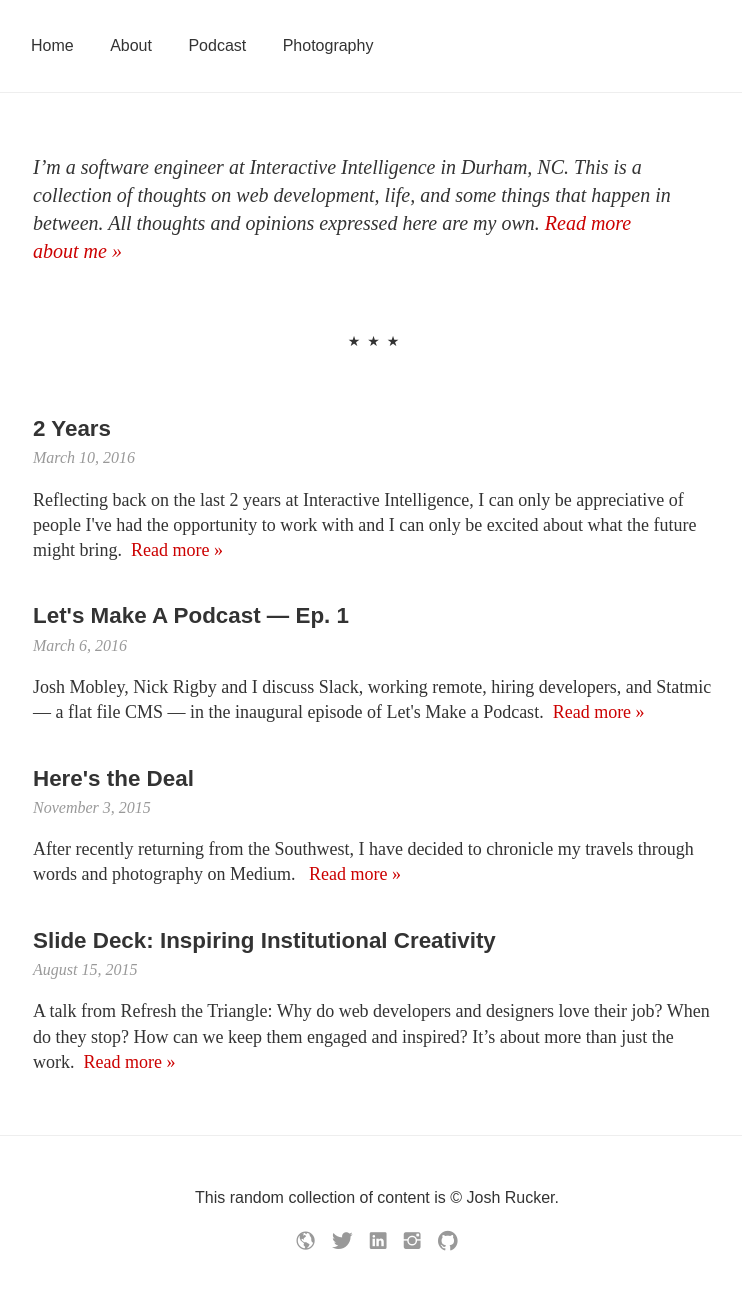
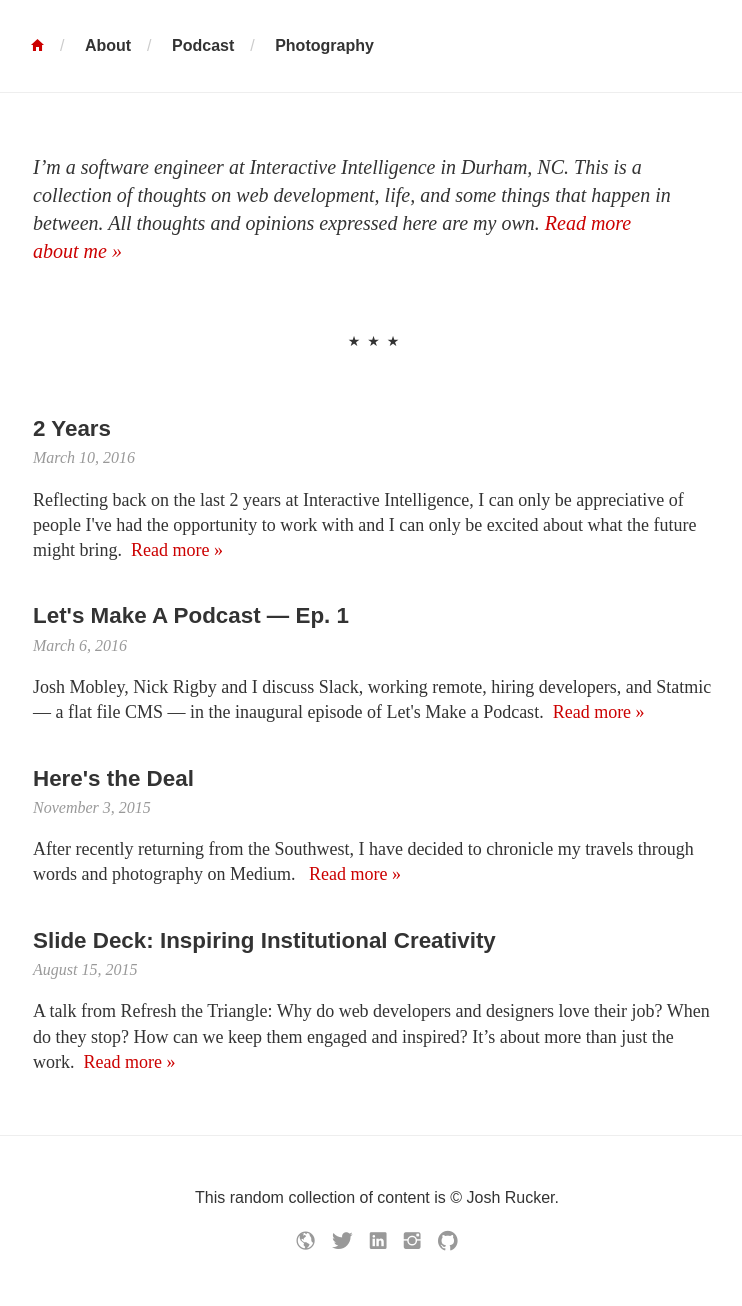
Before and after one commit to jrrucker/jrrucker.github.io, a Jekyll site: the page built from index.html, in a window 1280 px wide. Shown: the whole page, without its empty margins (263-1005 px from the left). Built offline with Jekyll 4.4.1, drawn with Linux system fonts in a browser that asks for light colours.

Commit message:
rework nav with icon and slashes

```diff
--- a/_includes/header.html
+++ b/_includes/header.html
@@ -4,7 +4,7 @@
 
         <nav>
             <ul>
-                <li><a class="site-title" href="{{ site.baseurl }}/">Home</a></li>
+                <li><a class="site-title" href="{{ site.baseurl }}/"><i class="ion-android-home"></i></a></li>
                 {% for my_page in site.pages %}
                     {% if my_page.title %}
                         <li><a class="page-link" href="{{ my_page.url | prepend: site.baseurl }}">{{ my_page.title }}</a></li>
--- a/_sass/_header.scss
+++ b/_sass/_header.scss
@@ -11,7 +11,20 @@
 
     ul li {
         display: inline-block;
-        margin-right: 2em;
+        font-weight: bold;
+
+        &:after {
+            content: "/";
+            display: inline-block;
+            margin: 0em 1em;
+            color: #ccc;
+            font-weight: normal;
+        }
+
+        &:last-child:after {
+            content: "";
+            margin: 0;
+        }
     }
 
     a {
@@ -21,4 +34,10 @@
             text-decoration: none;
         }
     }
+
+    i {
+        position: relative;
+        top: 0px;
+        color: #c00;
+    }
 }
--- a/_sass/_responsive.scss
+++ b/_sass/_responsive.scss
@@ -9,8 +9,8 @@
 
         padding: 1em 0;
 
-        ul li {
-            margin-right: 1em;
+        ul li:after {
+            margin: 0 .5em;
         }
     }
 
```
